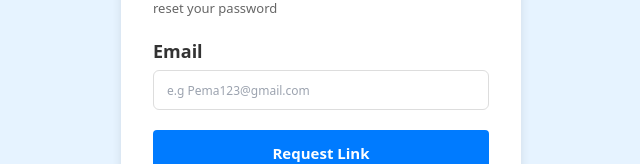
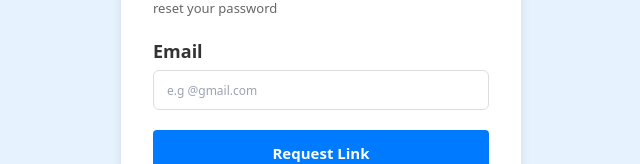
Before and after one commit to Yesheylhaden/Project_Management_System, a React app: page /ForgotPassword in a window 1280 px wide. Shown: the part 340-504 px from the top of the page, without its empty margins (319-959 px from the left). Built offline with nearby package versions, Linux system fonts and the light colour scheme; the HTML template or start-up script is replaced by a standard one.

Commit message:
wrap:forgotpassword

```diff
--- a/src/pages/AdminDashboard.css
+++ b/src/pages/AdminDashboard.css
@@ -8,6 +8,7 @@
   min-height: 100vh;
   box-sizing: border-box;
 }
+
 
 /* Header with blur background */
 .glass-header {
--- a/src/pages/forgotPassword.jsx
+++ b/src/pages/forgotPassword.jsx
@@ -27,7 +27,7 @@ const ForgotPassword = () => {
                             id="email"
                             value={email}
                             onChange={(e) => setEmail(e.target.value)}
-                            placeholder="e.g Pema123@gmail.com"
+                            placeholder="e.g @gmail.com"
                             required
                         />
                     </div>
```
